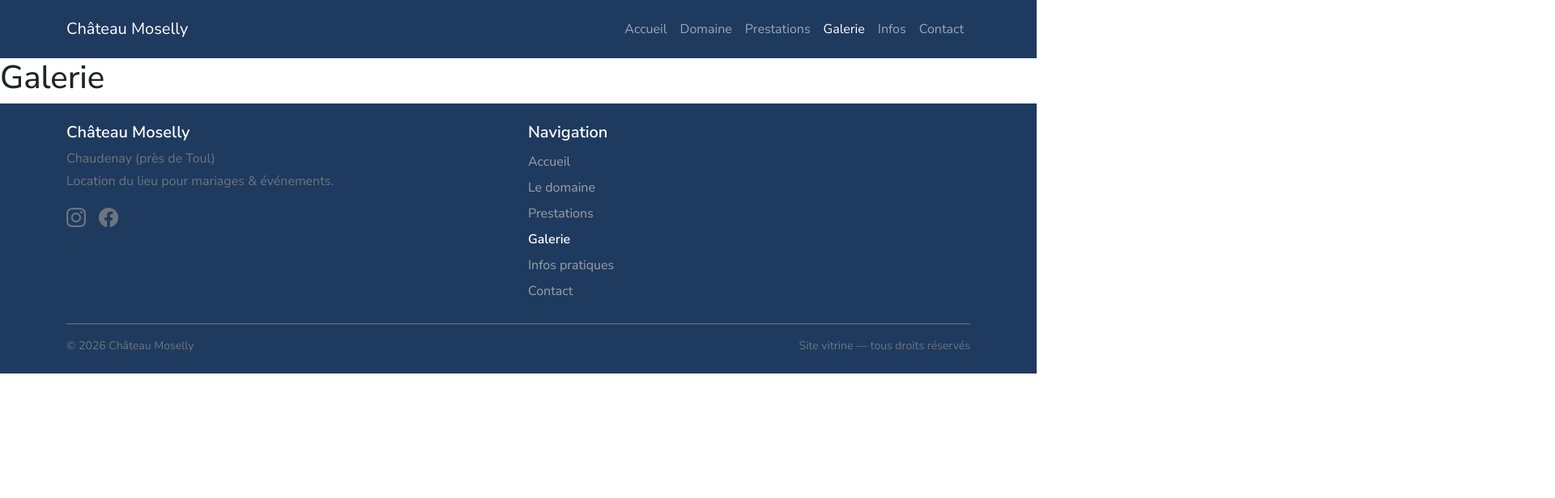
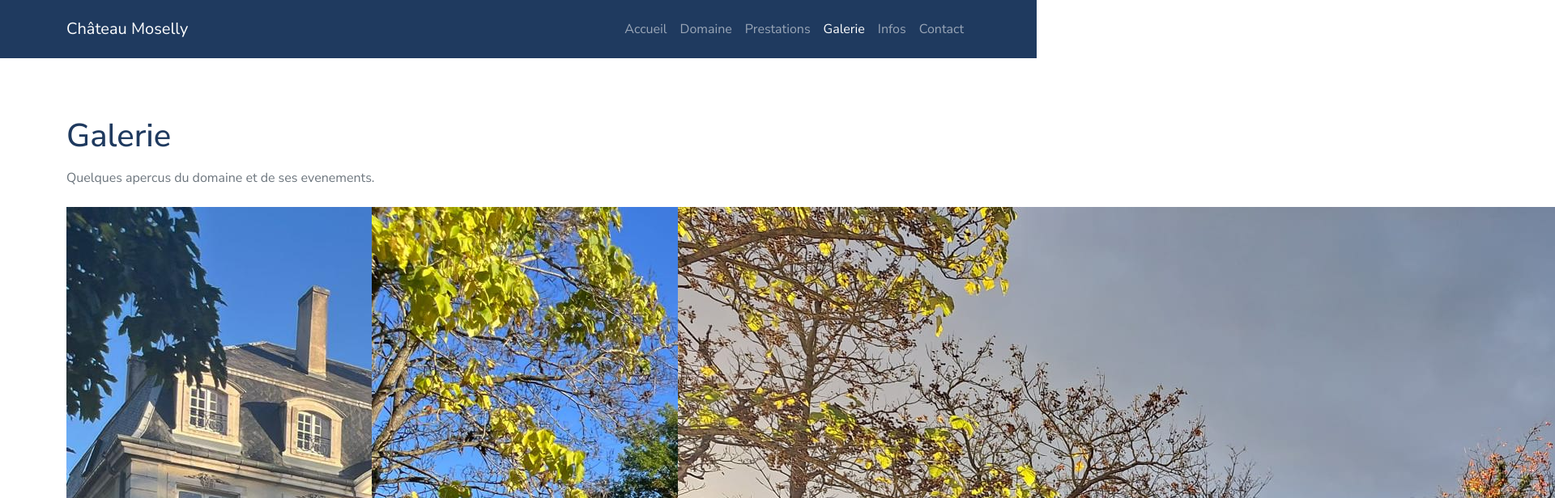
Before and after one commit to DaYSyDJiK/Ch-teau-Moselly, a React (Vite) app: page /galerie in a window 1280 px wide. Shown: the top 616 px of the page at 81% size, 1920 px wide, since content can reach past the window. Built offline with nearby package versions, Linux system fonts and the light colour scheme.

Commit message:
En train de faire la grid gallery

```diff
--- a/src/index.css
+++ b/src/index.css
@@ -311,6 +311,26 @@ footer .bi:hover {
   color: #4b5563; /* proche text-secondary mais un peu plus premium */
 }
 
+/* Page Galerie (grille) */
+.gallery-grid .gallery-tile {
+  overflow: hidden;
+  border-radius: 12px;
+  cursor: pointer;
+  background: #f3f3f3;
+}
+
+.gallery-grid .gallery-tile img {
+  width: 100%;
+  height: 260px;
+  object-fit: cover;
+  display: block;
+  transition: transform 0.4s ease;
+}
+
+.gallery-grid .gallery-tile:hover img {
+  transform: scale(1.06);
+}
+
 
 
 /* 🎩 Couleur primaire (identité)
--- a/src/pages/Galerie.jsx
+++ b/src/pages/Galerie.jsx
@@ -1,3 +1,47 @@
+import g1 from "../images/g1.jpg";
+import g2 from "../images/g2.jpg";
+import g3 from "../images/g3.jpg";
+import g4 from "../images/g4.jpg";
+import g5 from "../images/chateau1.jpg";
+import g6 from "../images/chateaucoinchill.jpg";
+import g7 from "../images/chateaucouchedesoleilportrait1.jpg";
+import g8 from "../images/chateaudevant1.jpg";
+import g9 from "../images/chateauentree2.jpg";
+import g10 from "../images/chateauentretien1.jpg";
+import g11 from "../images/chateauentretien2.jpg";
+import g12 from "../images/chateauentretien3.jpg";
+import g13 from "../images/chateauetang2.jpg";
+import g14 from "../images/chateauetanghiver.jpg";
+import g15 from "../images/chateaupotager.jpg";
+import g16 from "../images/hero.jpg";
+
+
+
+
+
+
 export default function Galerie() {
-  return <h1>Galerie</h1>;
+
+  const images = [g1, g2, g3, g4, g5, g6, g7, g8, g9, g10, g11, g12, g13, g14, g15, g16];
+
+  return (
+    <section className="section">
+      <div className="container">
+        <h1 className="titre-principal mb-3">Galerie</h1>
+        <p className="text-secondary mb-4">
+          Quelques apercus du domaine et de ses evenements.
+        </p>
+
+        <div className="row g-3 gallery-grid">
+          {images.map((img, index) => (
+            <div className="col-12 col-md-6 col-lg-4" key={index}>
+              <div className="gallery-title">
+                <img src={img} alt={`Galerie ${index + 1}`} />
+              </div>
+            </div>
+          ))}
+        </div>
+      </div>
+    </section>
+  )
 }
```
